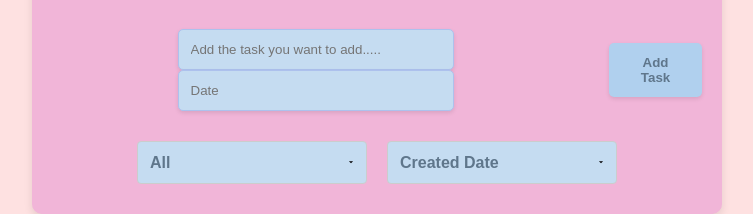
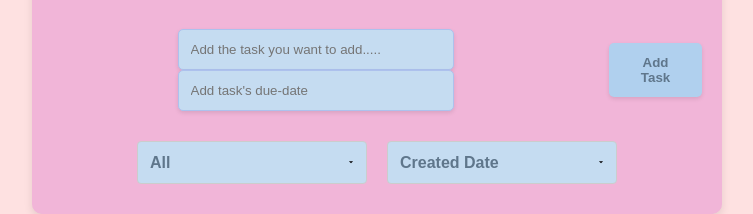
Before and after one commit to ipsita68/to-do-list, a React (Create React App) app: page / in a window 1280 px wide. Shown: the part 146-360 px from the top of the page, without its empty margins (263-1016 px from the left). Built offline with nearby package versions, Linux system fonts and the light colour scheme.

Commit message:
Update App.js

```diff
--- a/src/App.js
+++ b/src/App.js
@@ -96,7 +96,7 @@ function TodoList() {
             className="task-input"
           />
           <input
-          placeholder="Date"
+          placeholder="Add task's due-date"
           className="textbox-n task-input"
           type="text"
           onFocus={(e) => (e.target.type = "date")}
```
